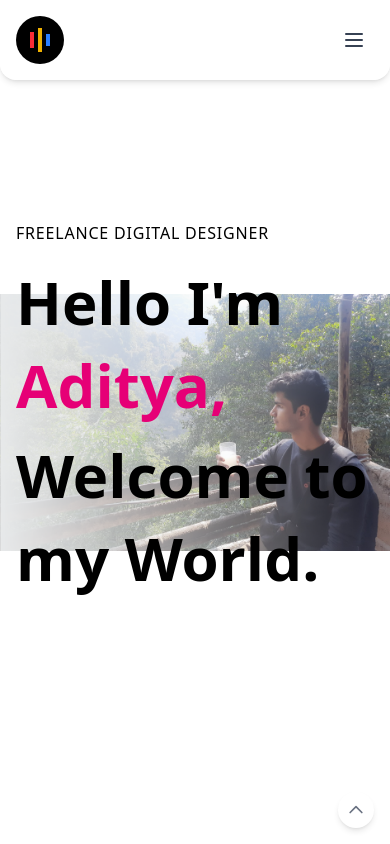
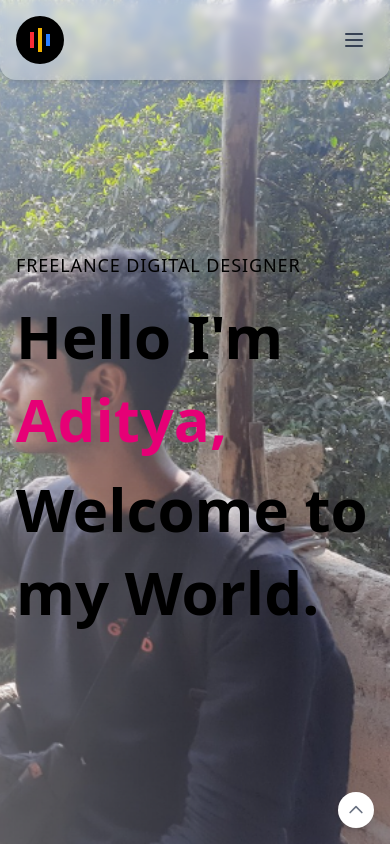
Before and after one commit to adityabhat09/portfolio, a React (Vite) app in the folder vite-project/: page / in a window 390 px wide. Shown: the top 844 px of the page. Built offline with nearby package versions, Linux system fonts and the light colour scheme.

Commit message:
removed responsiveness issues

```diff
--- a/vite-project/src/pages/components/Hero.jsx
+++ b/vite-project/src/pages/components/Hero.jsx
@@ -1,23 +1,17 @@
 import React from 'react';
 import { Facebook, Instagram, Twitter, Linkedin } from "lucide-react";
-
 import adityaimg111 from '../../assets/adityaimg111.png';
 
 const Hero = () => {
   return (
-    <div className="relative w-full h-screen">
-      {/* Background Image */}
-      <div
-        className="absolute inset-0 w-full h-full bg-center bg-no-repeat bg-contain sm:bg-cover"
-        style={{
-          backgroundImage: `url(${adityaimg111})`,
-        }}
-      />
-
-      {/* Content Overlay */}
-      <div className="relative z-10 flex flex-col items-center sm:items-start justify-center h-full px-4 sm:px-8 md:px-16 lg:px-32">
+    <div
+      className="relative w-full h-screen bg-no-repeat bg-cover bg-right-top sm:bg-center"
+      style={{ backgroundImage: `url(${adityaimg111})` }}
+    >
+      {/* Overlay Text */}
+      <div className="absolute inset-0 flex flex-col items-center sm:items-start justify-center px-4 sm:px-8 md:px-16 lg:px-32 pt-16 sm:pt-0">
         <div className="max-w-4xl">
-          <div className="uppercase tracking-wider text-base sm:text-lg md:text-xl font-medium mb-4">
+          <div className="uppercase tracking-wider text-lg sm:text-base md:text-xl font-medium mb-4">
             FREELANCE DIGITAL DESIGNER
           </div>
           <h1 className="text-6xl sm:text-7xl md:text-5xl lg:text-7xl font-bold mb-6 leading-snug">
```
